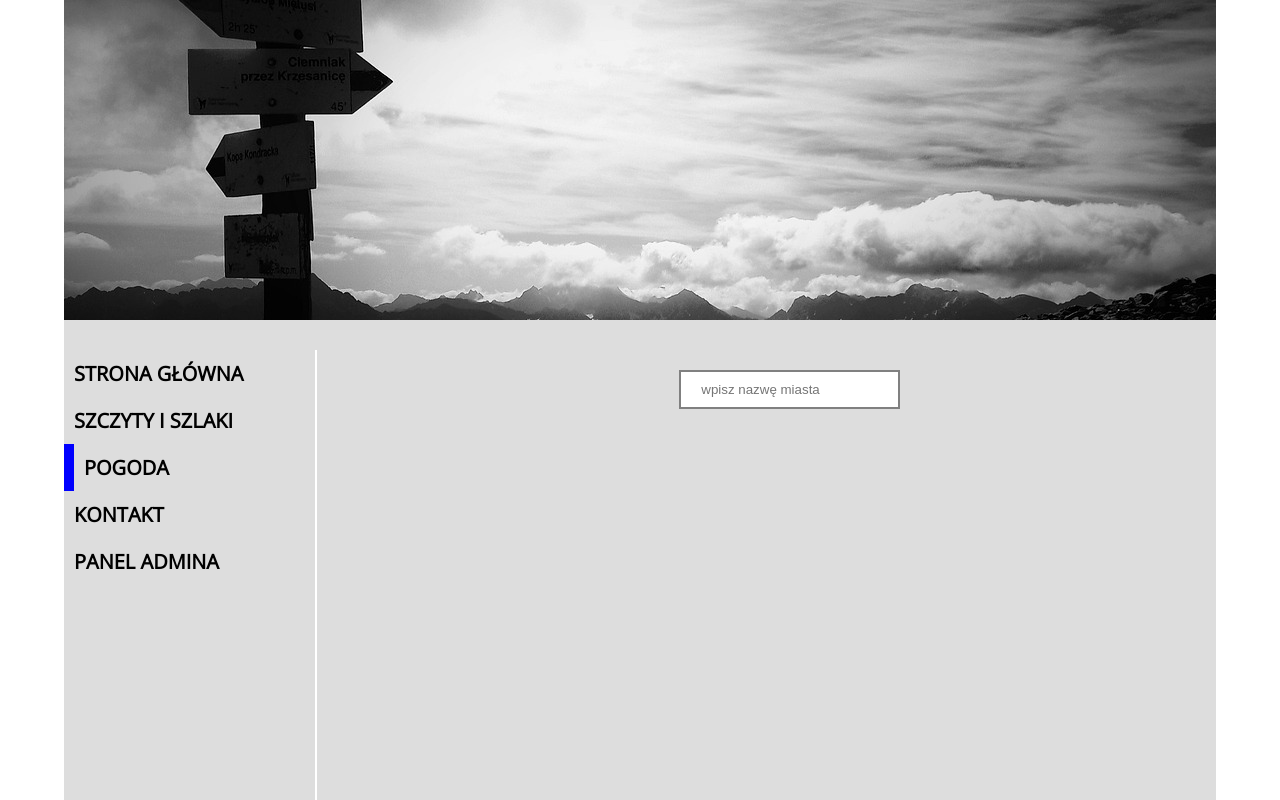
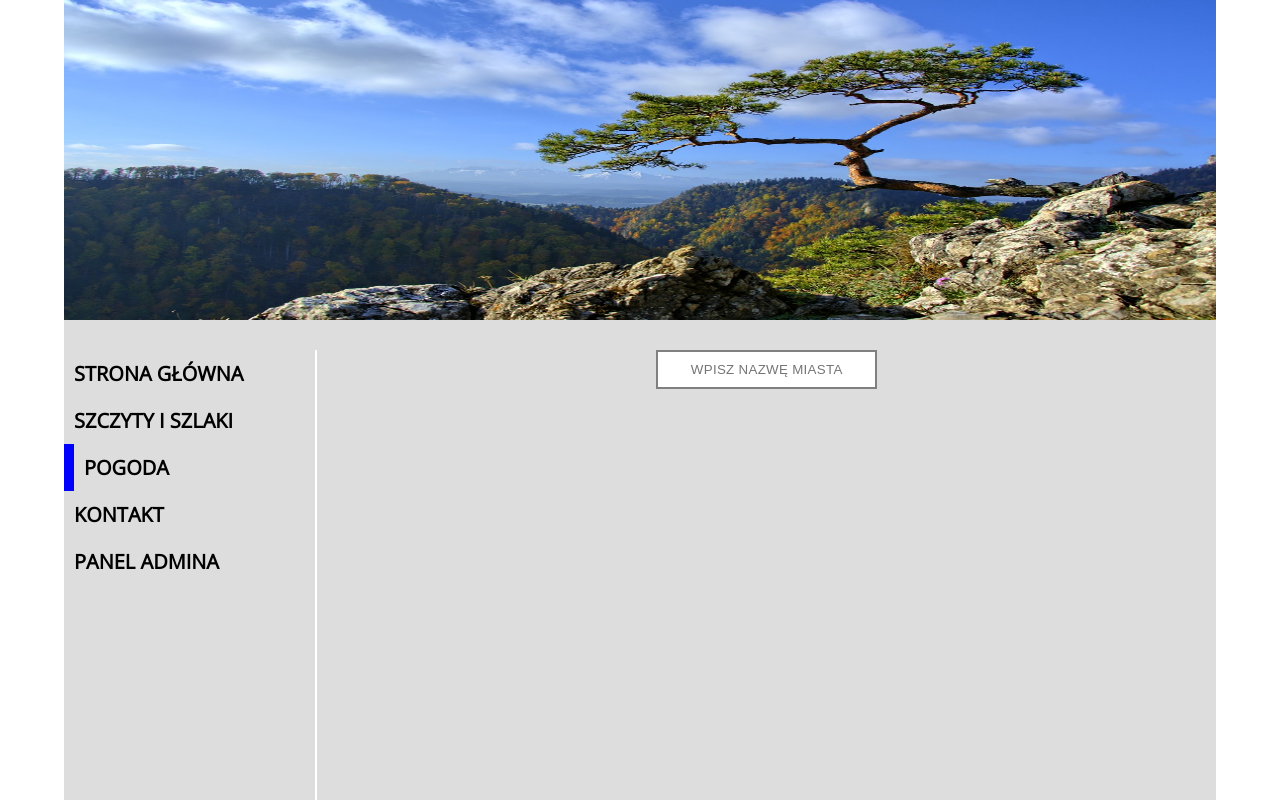
Before and after one commit to mateuszek9119/tatras-mountains, a React (Create React App) app: page /weather in a window 1280 px wide. Shown: the top 800 px of the page. Built offline with nearby package versions, Linux system fonts and the light colour scheme.

Commit message:
article changes

```diff
--- a/src/articles/article1.js
+++ b/src/articles/article1.js
@@ -15,7 +15,7 @@ const Article1 = (props)=>{
                 marginBottom: 10,
                 fontSize: 14
                 }}>{author}</span>
-            <p style={{fontSize: 16}}>{text}</p>
+            <p style={{fontSize: 14, textAlign: "justify"}}>{text}</p>
         </article>
     )
 
--- a/src/components/Header.js
+++ b/src/components/Header.js
@@ -8,9 +8,10 @@ import img4 from '../images/4.jpg'
 import imgError from '../images/error.jpg'
 
 const images = [
-    {adres: "/", Img:  <img src={img1}/>},
-    {adres: "/products", Img: <img src={img2}/>},
-    {adres: "/contact", Img: <img src={img3}/>},
+    {adres: "/", Img:  <img class="rocks" src={img1}/>},
+    {adres: "/products", Img: <img class="trail" src={imgError}/>},
+    {adres: "/weather" , Img: <img class="asign" src={img2}/> },
+    {adres: "/contact", Img: <img class="contact" src={img3}/>},
     {adres: "/admin", Img: <img src={img4}/>},
     {adres: "/*", Img: <img src={imgError}/>}
 ];
--- a/src/styles/App.css
+++ b/src/styles/App.css
@@ -21,10 +21,12 @@ main{
   flex-grow: 1;
 }
 
+.home{ text-align: justify; }
+
 .burger{
   display: none;
   position: fixed;
-  top: 2vh;
+  top: 4vh;
   left: 5%;
   font-size: 40px;
   color: darkgreen;
@@ -63,13 +65,11 @@ aside.show{ left: 0}
   aside {
     position: fixed;
     top: 0;
-    bottom: 0;
     left: -70%;
     padding-top: 40vh;
     min-width: 26%;
     background-color: rgba(0, 0, 0, .8);
     transition: .3s linear;
-
   }
 
   aside nav.main a{
@@ -90,7 +90,8 @@ aside.show{ left: 0}
 
 
 section.page{
-  padding-left: 4%;
+  padding-left: 5%;
+  padding-right: 5%;
   flex-grow: 1;
 }
 
--- a/src/styles/header.css
+++ b/src/styles/header.css
@@ -6,5 +6,24 @@ header img{
     transform: translate(-50%, -50%);
     min-width: 100%;
     min-height: 100%;
+}
 
+header img.asign{
+    height: 110%;
+    width: 110%;
 }
+
+header img.rocks{
+    height: 100%;
+    width: 100%;
+}
+
+header img.trail{
+    height: 100%;
+    width: 100%;
+}
+
+header img.contact{
+    height: 250%;
+    width: 250%;
+}
--- a/src/styles/weather.css
+++ b/src/styles/weather.css
@@ -1,9 +1,12 @@
 .app form input{
-    margin: 20px;
     display: block;
     margin-left: auto;
     margin-right: auto;
     padding: 10px 20px;
+    text-align: center;
+    color: darkgreen;
+    letter-spacing: .3px;
+    text-transform: uppercase;
     border: 2px solid gray;
     background-color: white;
     transition: .3s;
@@ -18,6 +21,7 @@
 }
 
 .app .result p{
-     padding: 8px;
+    text-align: center;;
+    line-height: 200%;
     font-weight: normal;
 }
--- a/src/weatherComponents/Result.js
+++ b/src/weatherComponents/Result.js
@@ -13,12 +13,11 @@ const Result =(props)=>{
 
         content = (
             <>
-                <p>Informacje pogodowe dla: <strong>{city}</strong></p>
-                <p>Dzień i godzina: {date}</p>
+                <p style={{textTransform: "uppercase"}}>Aktualna informacaje pogodowe:</p>
+                <p><strong style={{textTransform: "uppercase"}}>{city}</strong> ( <em>{date}</em> )</p>
                 <p>Temperatura: {temp} &#176;C</p>
                 <p>Siła wiatru: { Math.round((wind * 3.6)*10)/10 } km/h</p>
                 <p>Zachmurzenie: {clouds}%</p>
-                <p>Ciśnienie: {pressure} hPa</p>
                 <p>Wschód słońca: {sunriseTime}</p>
                 <p>Zachód słońca: {sunsetTime}</p>
             </>
@@ -27,7 +26,7 @@ const Result =(props)=>{
 
     return(
         <div className='result'>
-            {err ? `Nie ma takiego miejsca jak:" ${city}`: content}
+            {err && city.length > 1 ? `Nie ma takiego miejsca jak:" ${city}`: content}
         </div>
     )
 }
```
Also changed, not shown: src/pages/products_page.js (+3 -10 lines).
